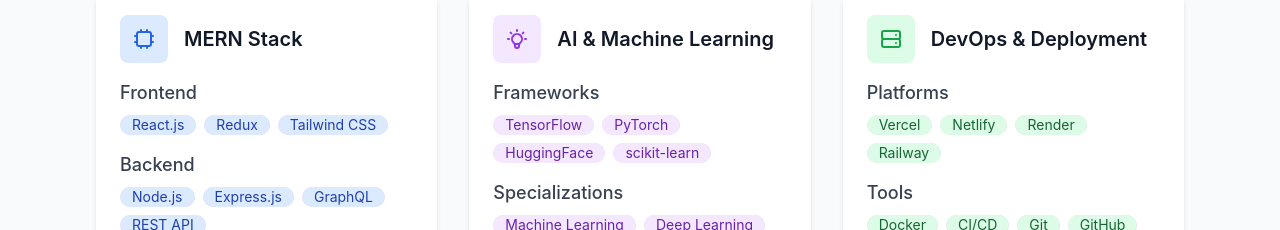
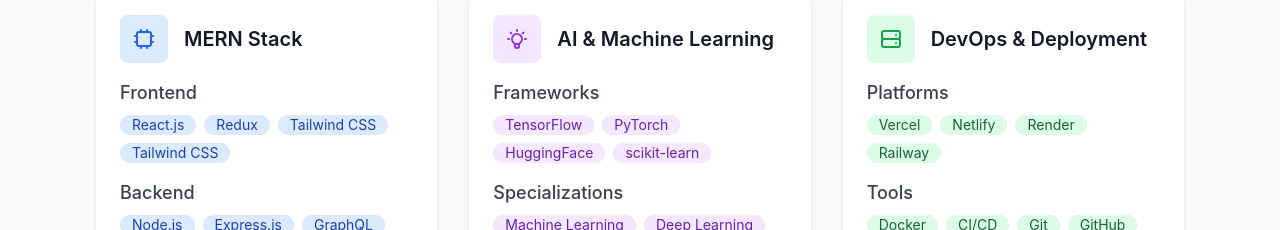
Before and after one commit to waqasAnsari-dev/Waqas_Portfolio, a React (Create React App) app: page / in a window 1280 px wide. Shown: the part 1037-1267 px from the top of the page. Built offline with nearby package versions, Linux system fonts and the light colour scheme; the HTML template or start-up script is replaced by a standard one.

Commit message:
new files

```diff
--- a/src/components/Skills.js
+++ b/src/components/Skills.js
@@ -11,7 +11,7 @@
                 </svg>
             ),
             categories: [
-                { name: 'Frontend', skills: ['React.js', 'Redux', 'Tailwind CSS'] },
+                { name: 'Frontend', skills: ['React.js', 'Redux', 'Tailwind CSS','Tailwind CSS'] },
                 { name: 'Backend', skills: ['Node.js', 'Express.js', 'GraphQL', 'REST API'] },
                 { name: 'Database', skills: ['MongoDB', 'Mongoose'] },
             ],
```
